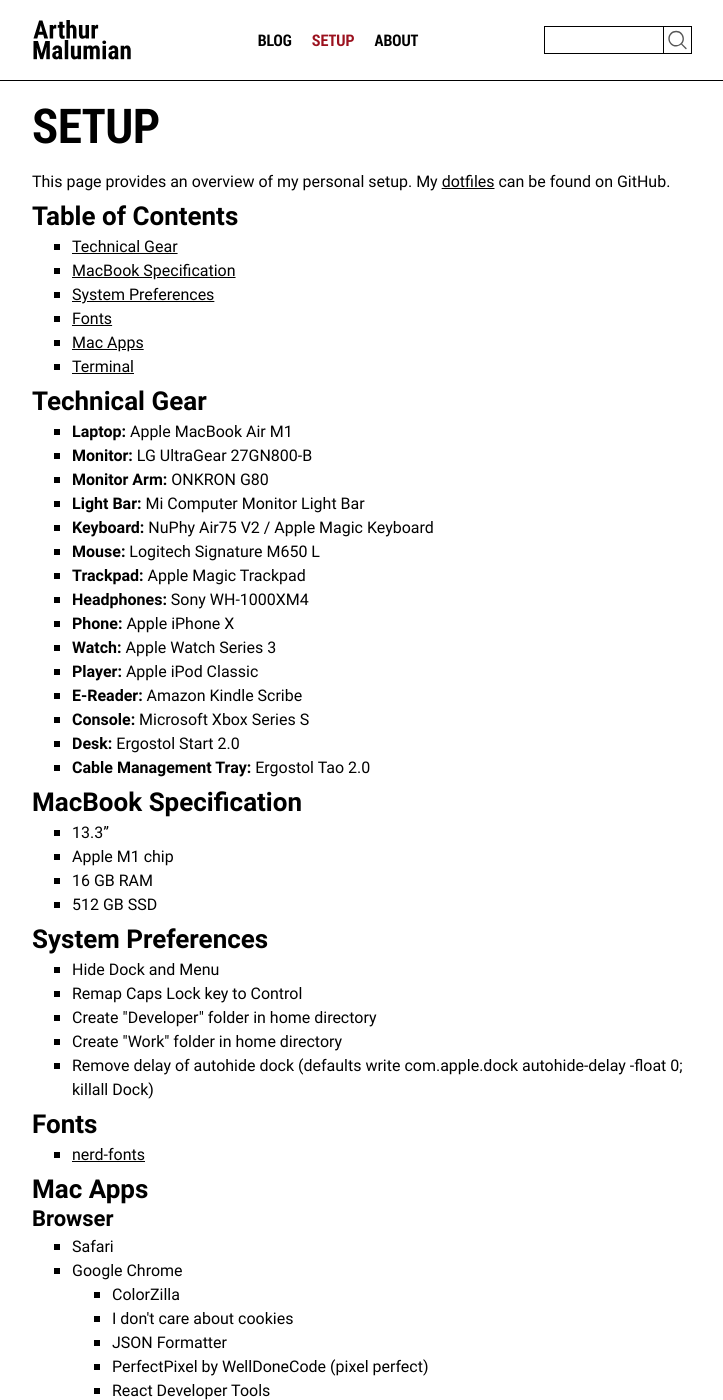
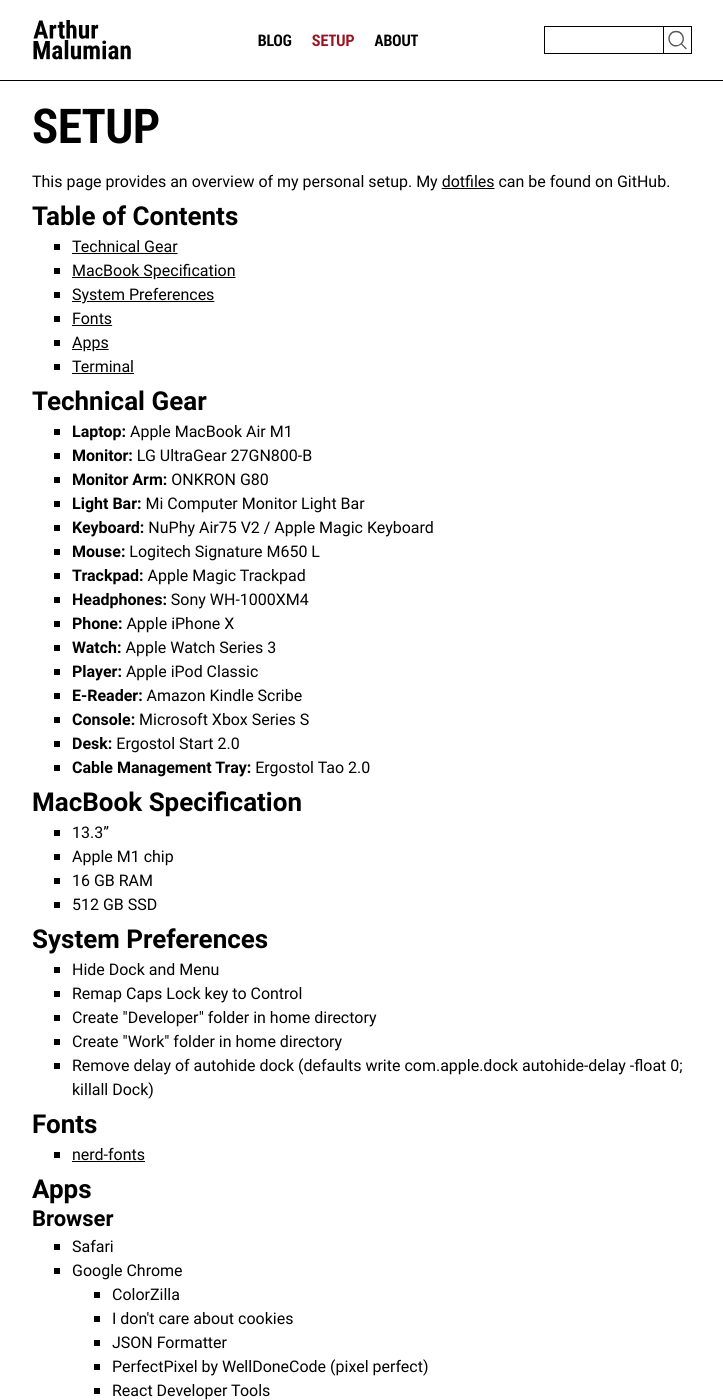
Before and after one commit to amalumian/www.malumian.dev, a Jekyll site: the page built from setup.html, in a window 1280 px wide and 1400 px high. Shown: the whole window, without its empty margins (278-1001 px from the left). Built offline with Jekyll 4.4.1, drawn with Linux system fonts in a browser that asks for light colours.

Commit message:
Update setup.html

```diff
--- a/setup.html
+++ b/setup.html
@@ -17,7 +17,7 @@
       <li><a href="#macbook-specification">MacBook Specification</a></li>
       <li><a href="#system-preferences">System Preferences</a></li>
       <li><a href="#fonts">Fonts</a></li>
-      <li><a href="#mac-apps">Mac Apps</a></li>
+      <li><a href="#apps">Apps</a></li>
       <li><a href="#terminal">Terminal</a></li>
   </ul>
   <h2 id="technical-gear">Technical Gear</h3>
@@ -57,7 +57,7 @@
     <ul>
         <li><a href="https://github.com/ryanoasis/nerd-fonts" target="_blank">nerd-fonts</a></li>
     </ul>
-    <h2 id="mac-apps">Mac Apps</h2>
+    <h2 id="apps">Apps</h2>
     <h3>Browser</h3>
     <ul>
         <li>Safari</li>
```
